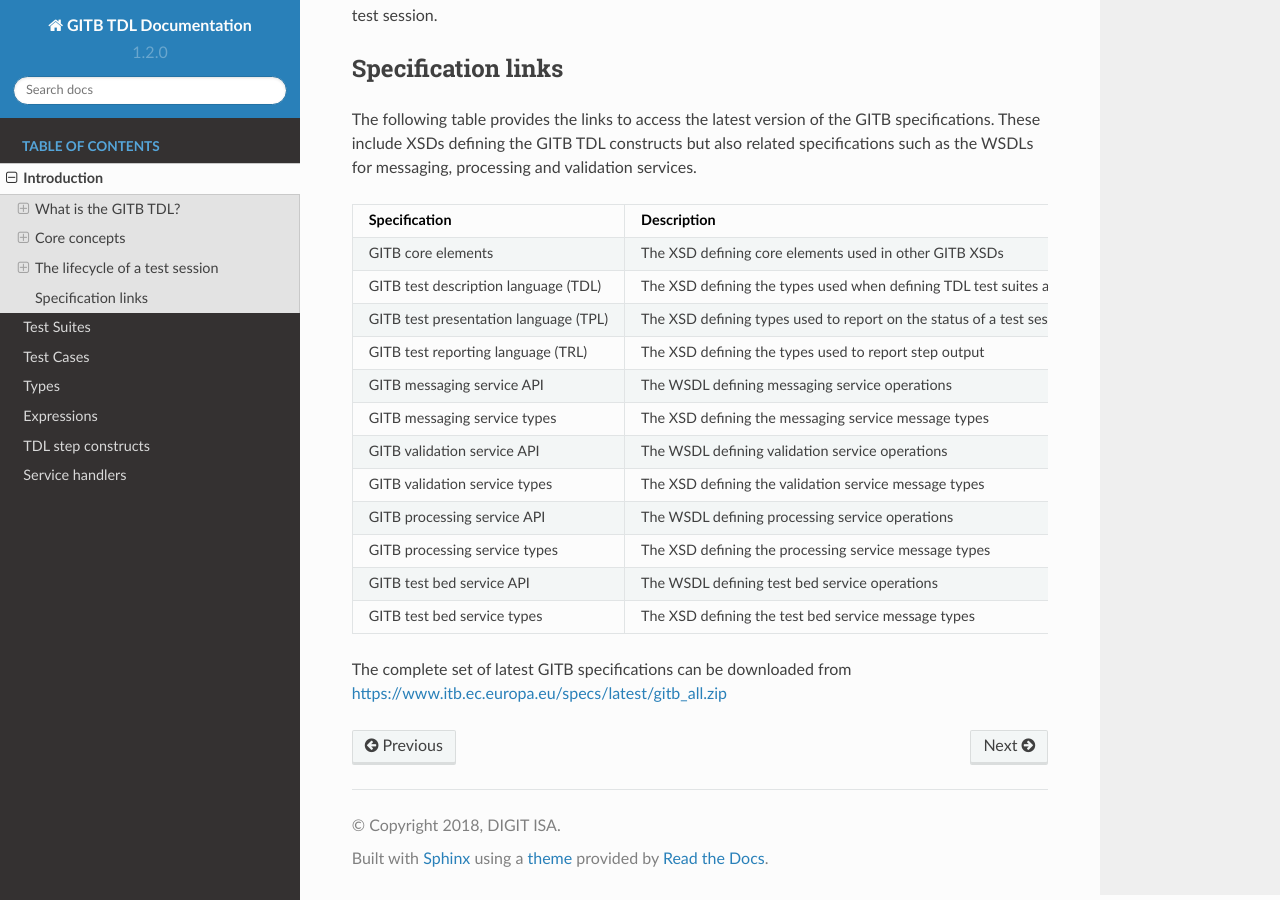
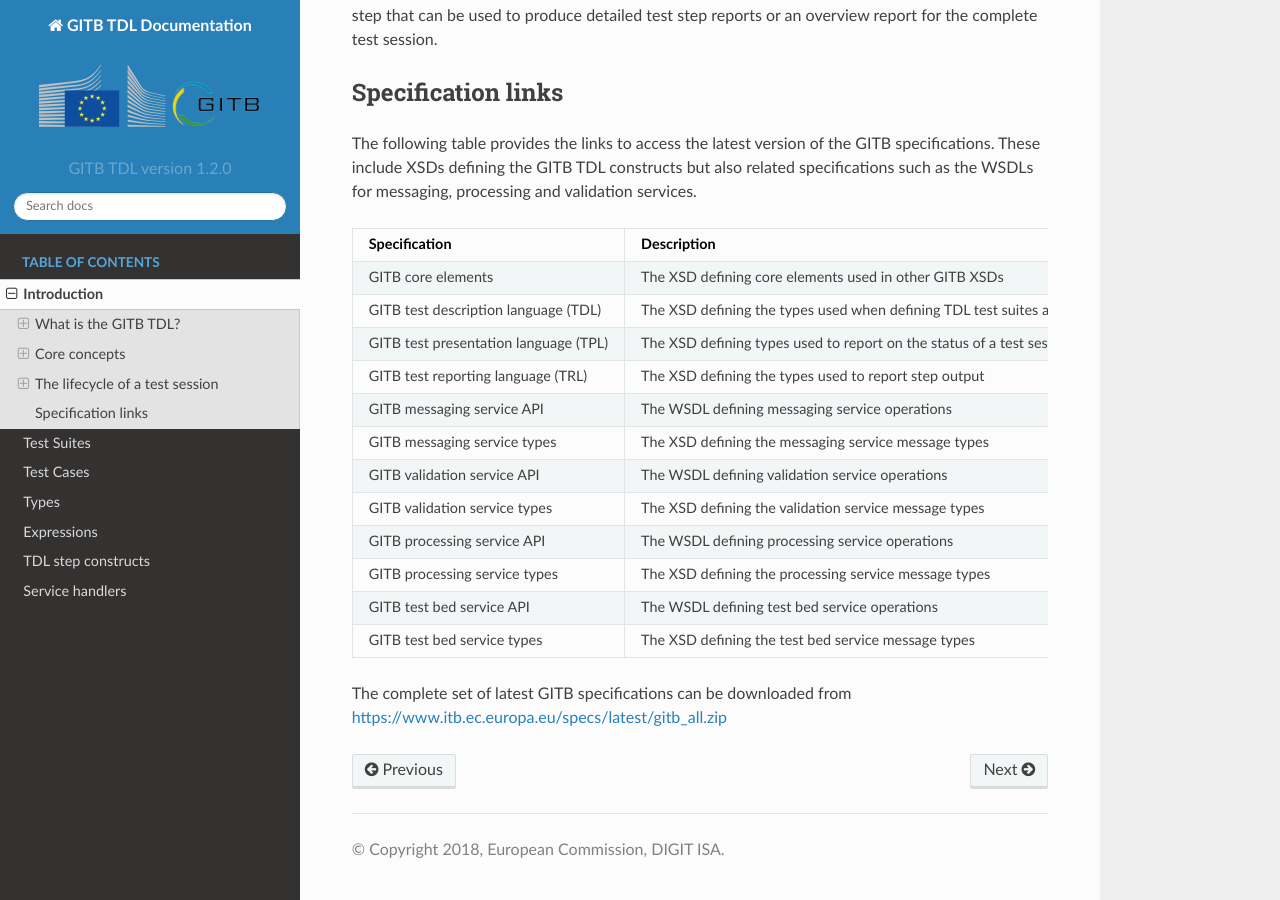
Before and after one commit to ISAITB/docs-tdl, a Sphinx documentation site: the page built from source/introduction/index.rst, in a window 1280 px wide and 900 px high, scrolled down 5748 px. Built offline with Sphinx 7.4.7 and the Read the Docs theme 2.0.0, drawn with Linux system fonts in a browser that asks for light colours; some of the changed text lies outside the part shown.

Commit message:
Doc improvements

```diff
--- a/source/conf.py
+++ b/source/conf.py
@@ -20,14 +20,23 @@
 # -- Project information -----------------------------------------------------
 
 project = 'GITB TDL Documentation'
-copyright = '2018, DIGIT ISA'
-author = 'DIGIT ISA'
+copyright = '2018, European Commission, DIGIT ISA'
+author = 'European Commission, DIGIT ISA'
 
 # The short X.Y version
-version = '1.2.0'
+version = 'GITB TDL version 1.2.0'
 # The full version, including alpha/beta/rc tags
-release = ''
+release = 'GITB TDL version 1.2.0'
 
+html_show_sourcelink = False
+html_show_sphinx = False
+numfig = True
+numfig_format = {'figure': 'Figure %s:'}
+html_theme = 'sphinx_rtd_theme'
+html_logo = '_static/logo.png'
+html_title = "GITB TDL Documentation"
+html_favicon = '_static/favicon.ico'
+html_domain_indices = True
 
 # -- General configuration ---------------------------------------------------
 
@@ -70,8 +79,6 @@
 
 
 # -- Options for HTML output -------------------------------------------------
-
-html_theme = 'sphinx_rtd_theme'
 
 # Theme options are theme-specific and customize the look and feel of a theme
 # further.  For a list of options available for each theme, see the
--- a/source/index.rst
+++ b/source/index.rst
@@ -15,3 +15,8 @@
    expressions/index
    constructs/index
    handlers/index
+
+Indices and tables
+==================
+
+* :ref:`genindex`
--- a/source/introduction/index.rst
+++ b/source/introduction/index.rst
@@ -5,6 +5,7 @@
 using the GITB TDL. The approach followed herein is to document the available possibilities providing easy to
 follow examples but also to note where appropriate certain considerations on the use of TDL in the GITB test bed
 software.
+
 
 What is the GITB TDL?
 ---------------------
@@ -182,8 +183,10 @@
 The following diagram illustrates the steps involved in creating and using a test case. These steps occur within a test bed as part of overall
 test management before and after the test's execution and also during the test session itself.
 
-.. image:: images/lifecycle.png
-  :align: left
+.. figure:: images/lifecycle.png
+  :align: center
+
+  The test session lifecycle
 
 Step 1: Create
 ~~~~~~~~~~~~~~
```
Also changed, not shown: source/_static/empty.txt (deleted), source/_static/favicon.ico (added), source/_static/logo.png (added), 1 other file.
